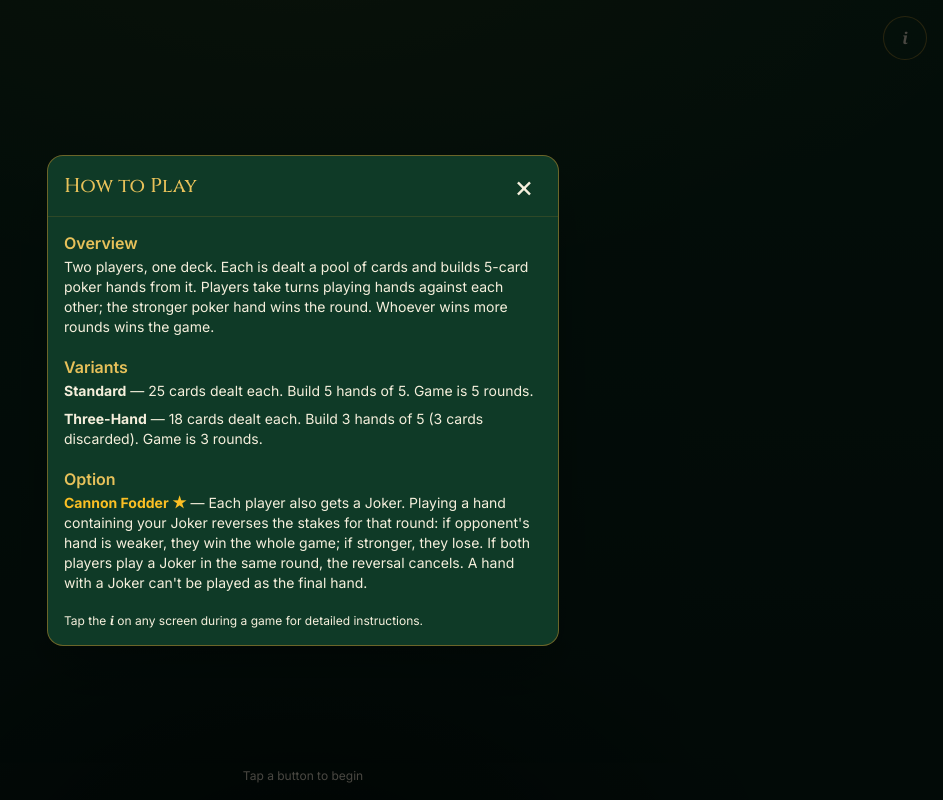
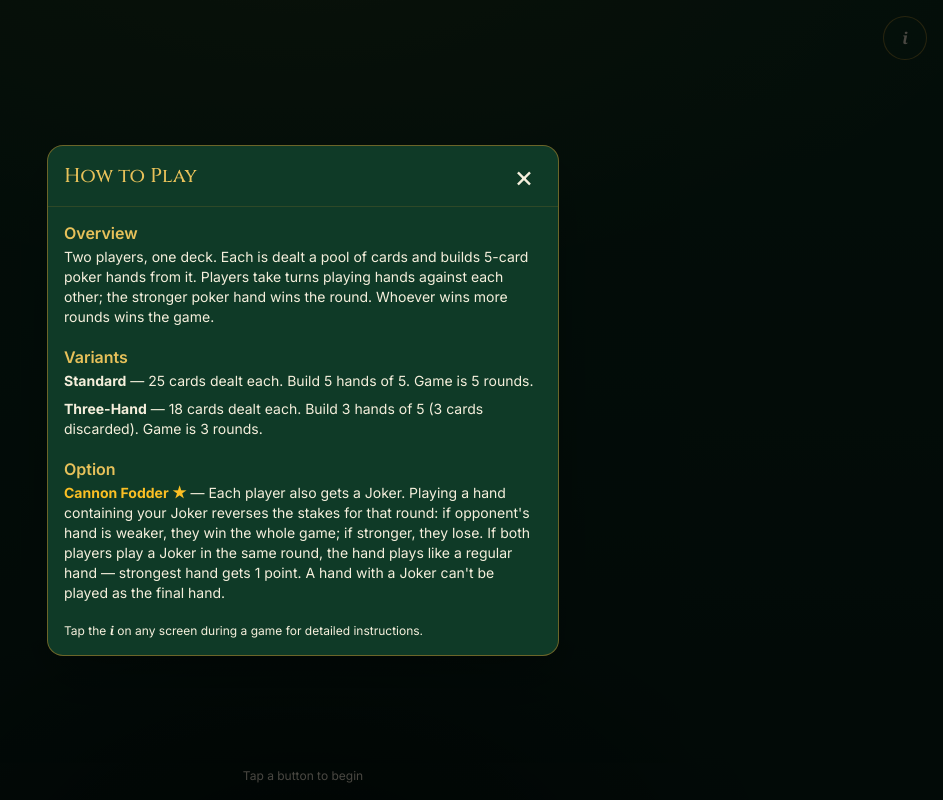
Before and after one commit to ProfessorZoltan/five_fronts, a React (Vite) app: page / in a window 1280 px wide. Both pictures are taken after a click on the button "How to Play". Shown: the whole page, without its empty margins (337-1280 px from the left). Built offline with nearby package versions, Linux system fonts and the light colour scheme.

Commit message:
Clarify dual-Joker rule in instructions: strongest hand gets 1 point

```diff
--- a/src/components/Instructions.jsx
+++ b/src/components/Instructions.jsx
@@ -39,8 +39,8 @@ export function HomeInstructions() {
           gets a Joker. Playing a hand containing your Joker reverses the stakes
           for that round: if opponent's hand is weaker, they win the whole game;
           if stronger, they lose. If both players play a Joker in the same
-          round, the reversal cancels. A hand with a Joker can't be played as
-          the final hand.
+          round, the hand plays like a regular hand — strongest hand gets
+          1 point. A hand with a Joker can't be played as the final hand.
         </p>
       </Section>
       <p className="text-xs text-gold-200/60">
@@ -205,7 +205,7 @@ export function MatchupInstructions({ game }) {
           <ul className="list-disc ml-5 space-y-1">
             <li>If opponent's hand is the <b>weaker</b> of the two, opponent wins the <i>entire game</i>.</li>
             <li>If opponent's hand is the <b>stronger</b> of the two, opponent <i>loses</i> the entire game.</li>
-            <li>If both players play a Joker in the same round, the reversal cancels and the round resolves normally.</li>
+            <li>If both players play a Joker in the same round, the hand plays like a regular hand — strongest hand gets 1 point.</li>
           </ul>
           <p>
             A Joker hand can't be played as the final hand. If you still hold
```
